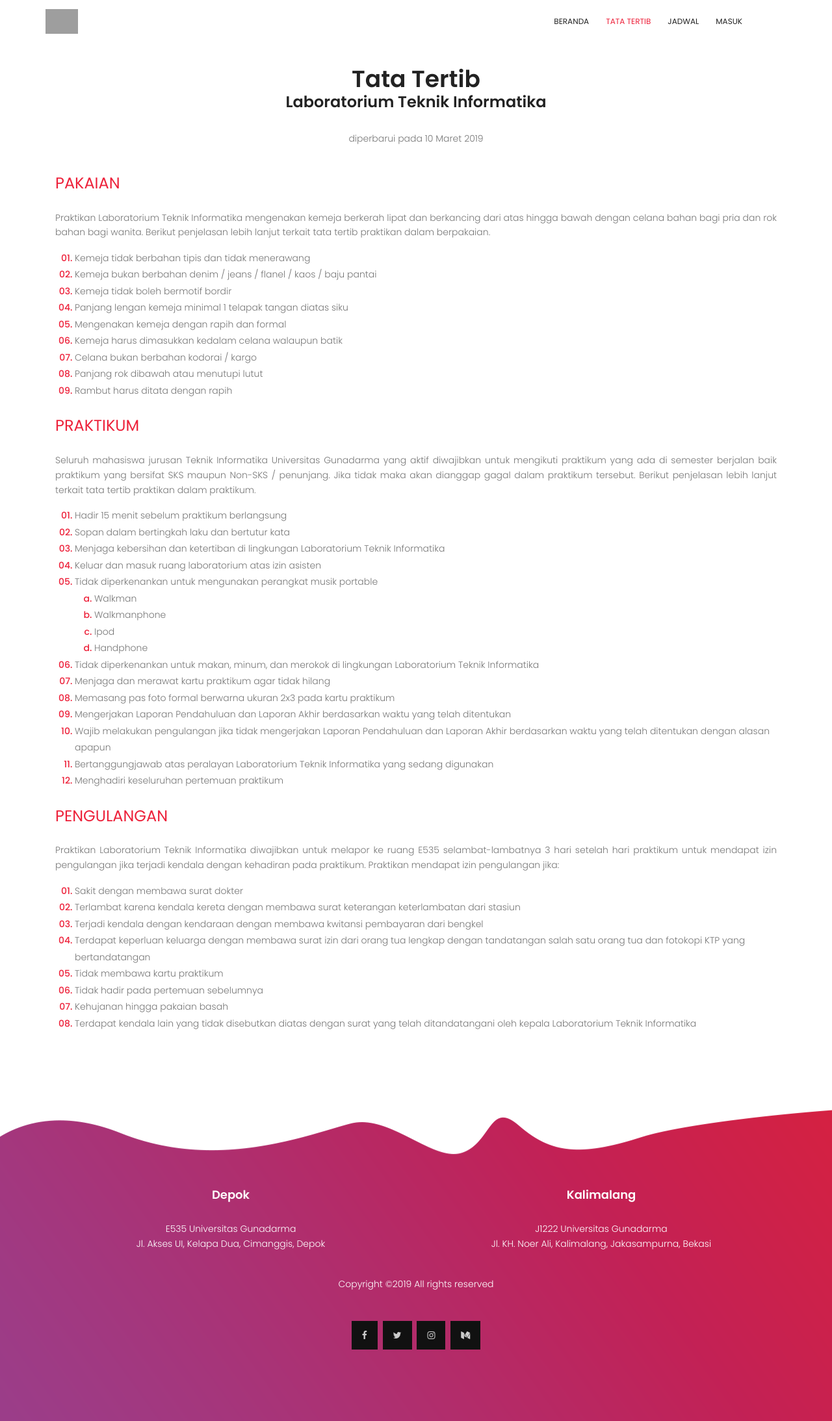
After one commit to irfanmusthaf/labti, a CodeIgniter app: page /labti/tatatertib in a window 1280 px wide. The commit adds this page. Shown: the whole page at 65% size. Run offline with CodeIgniter, Linux system fonts and the light colour scheme; some libraries are stand-ins or nearby versions; grey boxes are pictures that could not be loaded.

Commit message:
tinggal up ke ti.lab.gunadarma.ac.id

```diff
--- a/application/config/config.php
+++ b/application/config/config.php
@@ -35,7 +35,7 @@ $config['base_url'] = 'http://localhost/labti';
 | variable so that it is blank.
 |
 */
-$config['index_page'] = 'index.php';
+$config['index_page'] = '';
 
 /*
 |--------------------------------------------------------------------------
--- a/application/config/routes.php
+++ b/application/config/routes.php
@@ -52,3 +52,7 @@ defined('BASEPATH') OR exit('No direct script access allowed');
 $route['default_controller'] = 'welcome';
 $route['404_override'] = '';
 $route['translate_uri_dashes'] = FALSE;
+$route['index'] = 'welcome/index';
+$route['tatatertib'] = 'welcome/tatatertib';
+$route['jadwal'] = 'welcome/jadwal';
+$route['profil'] = 'welcome/profil';
--- a/application/controllers/Welcome.php
+++ b/application/controllers/Welcome.php
@@ -26,6 +26,29 @@ class Welcome extends CI_Controller {
 
 	public function index()
 	{
+		$this->load->view('include/header');
 		$this->load->view('index');
+		$this->load->view('include/footer');
+	}
+
+	public function tatatertib()
+	{
+		$this->load->view('include/header');
+		$this->load->view('tatatertib');
+		$this->load->view('include/footer');
+	}
+
+	public function jadwal()
+	{
+		$this->load->view('include/header');
+		$this->load->view('jadwal');
+		$this->load->view('include/footer');
+	}
+
+	public function profil()
+	{
+		$this->load->view('include/header');
+		$this->load->view('profil');
+		$this->load->view('include/footer');
 	}
 }
--- /dev/null
+++ b/application/views/include/footer.php
@@ -0,0 +1,62 @@
+<?php
+defined('BASEPATH') OR exit('No direct script access allowed');
+?>
+
+<!-- Start footer Area -->
+			<footer class="footer-area section-gap text-white" style="background-image: url('<?php echo base_url('asset/img/2.png'); ?>');">
+				<div class="container">
+					<div class="row">
+						<div class="single-feature col-lg-6 text-center">
+							<h4 class="text-white">Depok</h4>
+							<ul>
+								<li>E535 Universitas Gunadarma</li>
+								<li>Jl. Akses UI, Kelapa Dua, Cimanggis, Depok</li>
+								<!-- <li>halo@ti.lab.gunadarma.ac.id</li> -->
+							</ul>
+						</div>
+						<div class="single-feature col-lg-6 text-center">
+							<h4 class="text-white">Kalimalang</h4>
+							<ul>
+								<li>J1222 Universitas Gunadarma</li>
+								<li>Jl. KH. Noer Ali, Kalimalang, Jakasampurna, Bekasi</li>
+								<!-- <li>halo@ti.lab.gunadarma.ac.id</li> -->
+							</ul>
+						</div>
+					</div>
+				</div>
+				<div class="container">
+					<div class="footer-bottom text-center">
+            <p class="footer-text m-0">Copyright &copy;<script>document.write(new Date().getFullYear());</script> All rights reserved
+						<div class="footer-social">
+							<a href="#"><i class="fa fa-facebook"></i></a>
+							<a href="#"><i class="fa fa-twitter"></i></a>
+							<a href="http://instagram.com/labti.ug"><i class="fa fa-instagram"></i></a>
+							<a href="#"><i class="fa fa-medium"></i></a>
+						</div>
+					</div>
+				</div>
+			</footer>
+			<!-- End footer Area -->
+
+			<script src="https://cdnjs.cloudflare.com/ajax/libs/popper.js/1.12.9/umd/popper.min.js" integrity="sha384-ApNbgh9B+Y1QKtv3Rn7W3mgPxhU9K/ScQsAP7hUibX39j7fakFPskvXusvfa0b4Q" crossorigin="anonymous"></script>
+			<script type="text/javascript" src="https://maps.googleapis.com/maps/api/js?key=AIzaSyBhOdIF3Y9382fqJYt5I_sswSrEw5eihAA"></script>
+
+			<script src="<?php echo base_url('asset/js/vendor/jquery-2.2.4.min.js'); ?>"></script>
+			<script src="<?php echo base_url('asset/js/vendor/bootstrap.min.js'); ?>"></script>
+			<script src="<?php echo base_url('asset/js/easing.min.js'); ?>"></script>
+			<script src="<?php echo base_url('asset/js/hoverIntent.js'); ?>"></script>
+			<script src="<?php echo base_url('asset/js/superfish.min.js'); ?>"></script>
+			<script src="<?php echo base_url('asset/js/jquery.ajaxchimp.min.js'); ?>"></script>
+			<script src="<?php echo base_url('asset/js/jquery.magnific-popup.min.js'); ?>"></script>
+			<script src="<?php echo base_url('asset/js/owl.carousel.min.js'); ?>"></script>
+			<script src="<?php echo base_url('asset/js/jquery.sticky.js'); ?>"></script>
+			<script src="<?php echo base_url('asset/js/jquery.nice-select.min.js'); ?>"></script>
+			<script src="<?php echo base_url('asset/js/waypoints.min.js'); ?>"></script>
+			<script src="<?php echo base_url('asset/js/jquery.counterup.min.js'); ?>"></script>
+			<script src="<?php echo base_url('asset/js/parallax.min.js'); ?>"></script>
+			<script src="<?php echo base_url('asset/js/mail-script.js'); ?>"></script>
+			<script src="<?php echo base_url('asset/js/main.js'); ?>"></script>
+
+		</body>
+
+	</html>
--- a/application/views/include/header.php
+++ b/application/views/include/header.php
@@ -1,3 +1,33 @@
 <?php
 defined('BASEPATH') OR exit('No direct script access allowed');
 ?>
+
+		<head>
+			<!-- Mobile Specific Meta -->
+			<meta name="viewport" content="width=device-width, initial-scale=1, shrink-to-fit=no">
+			<!-- Favicon-->
+			<link rel="shortcut icon" href="<?php echo base_url('asset/img/logo-labti.png'); ?>">
+			<!-- Author Meta -->
+			<meta name="author" content="codepixer">
+			<!-- Meta Description -->
+			<meta name="description" content="">
+			<!-- Meta Keyword -->
+			<meta name="keywords" content="">
+			<!-- meta character set -->
+			<meta charset="UTF-8">
+			<!-- Site Title -->
+			<title>Labti Universitas Gunadarma</title>
+
+			<link href="https://fonts.googleapis.com/css?family=Poppins:100,200,400,300,500,600,700" rel="stylesheet">
+			<!--
+			CSS
+			============================================= -->
+			<link rel="stylesheet" href="<?php echo base_url('asset/css/linearicons.css'); ?>">
+			<link rel="stylesheet" href="<?php echo base_url('asset/css/font-awesome.min.css'); ?>">
+			<link rel="stylesheet" href="<?php echo base_url('asset/css/bootstrap.css'); ?>">
+			<link rel="stylesheet" href="<?php echo base_url('asset/css/magnific-popup.css'); ?>">
+			<link rel="stylesheet" href="<?php echo base_url('asset/css/nice-select.css'); ?>">
+			<link rel="stylesheet" href="<?php echo base_url('asset/css/animate.min.css'); ?>">
+			<link rel="stylesheet" href="<?php echo base_url('asset/css/owl.carousel.css'); ?>">
+			<link rel="stylesheet" href="<?php echo base_url('asset/css/main.css'); ?>">
+		</head>
--- /dev/null
+++ b/application/views/tatatertib.php
@@ -0,0 +1,106 @@
+<?php
+defined('BASEPATH') OR exit('No direct script access allowed');
+?>
+
+	<!DOCTYPE html>
+	<html lang="zxx" class="no-js">
+
+		<body>
+			<header id="header" id="home">
+		    <div class="container">
+		    	<div class="row align-items-center justify-content-between d-flex">
+				    <div id="logo">
+				      <a href="<?php echo site_url();?>"><img src="<?php echo base_url('asset/img/logo-labti.png'); ?>" width="50px"/></a>
+				    </div>
+			      <nav id="nav-menu-container">
+			        <ul class="nav-menu align-items-center justify-content-between d-flex">
+			          <li><a href="<?php echo site_url();?>">Beranda</a></li>
+				        <!-- <li class="menu-has-children"><a href="#">Praktikum</a>
+				          <ul>
+				         		<li><a href="">Tata Tertib</a></li>
+				 	          <li><a href="#">Jadwal</a></li>
+					          <li><a href="#">Modul</a></li>
+				          	<li><a href="#">Pelayanan</a></li>
+				          </ul>
+				        </li> -->
+<!-- 				    		<li><a href="#">Berita</a></li> -->
+				        <li class="menu-active"><a href="<?php echo site_url('tatatertib');?>">Tata Tertib</a></li>
+				        <li><a href="<?php echo site_url('jadwal');?>">Jadwal</a></li>
+				        <li><a href="#">Masuk</a></li>
+			        </ul>
+			      </nav><!-- #nav-menu-container -->
+		    	</div>
+		    </div>
+			</header><!-- #header -->
+
+			<!-- Start Content Area -->
+			<section class="sample-text-area">
+				<div class="container">
+					<div class="text-center">
+						<h1>Tata Tertib</h1>
+						<h3 class="text-heading">Laboratorium Teknik Informatika</h3>
+						<p class="section-title">diperbarui pada 10 Maret 2019</p>
+					</div>
+					<div class="">
+						<p class="text-heading text-uppercase"><b>Pakaian</b></p>
+						<p class="sample-text text-justify">
+							Praktikan Laboratorium Teknik Informatika mengenakan kemeja berkerah lipat dan berkancing dari atas hingga bawah dengan celana bahan bagi pria dan rok bahan bagi wanita. Berikut penjelasan lebih lanjut terkait tata tertib praktikan dalam berpakaian.
+						</p>
+						<ol class="ordered-list section-title">
+							<li><span>Kemeja tidak berbahan tipis dan tidak menerawang</span></li>
+							<li><span>Kemeja bukan berbahan denim / jeans / flanel / kaos / baju pantai</span></li>
+							<li><span>Kemeja tidak boleh bermotif bordir</span></li>
+							<li><span>Panjang lengan kemeja minimal 1 telapak tangan diatas siku</span></li>
+							<li><span>Mengenakan kemeja dengan rapih dan formal</span></li>
+							<li><span>Kemeja harus dimasukkan kedalam celana walaupun batik</span></li>
+							<li><span>Celana bukan berbahan kodorai / kargo</span></li>
+							<li><span>Panjang rok dibawah atau menutupi lutut</span></li>
+							<li><span>Rambut harus ditata dengan rapih</span></li>
+						</ol>
+					</div>
+					<div class="">
+						<p class="text-heading text-uppercase"><b>Praktikum</b></p>
+						<p class="sample-text text-justify">
+							Seluruh mahasiswa jurusan Teknik Informatika Universitas Gunadarma yang aktif diwajibkan untuk mengikuti praktikum yang ada di semester berjalan baik praktikum yang bersifat SKS maupun Non-SKS / penunjang. Jika tidak maka akan dianggap gagal dalam praktikum tersebut. Berikut penjelasan lebih lanjut terkait tata tertib praktikan dalam praktikum.
+						</p>
+						<ol class="ordered-list section-title">
+							<li><span>Hadir 15 menit sebelum praktikum berlangsung</span></li>
+							<li><span>Sopan dalam bertingkah laku dan bertutur kata</span></li>
+							<li><span>Menjaga kebersihan dan ketertiban di lingkungan Laboratorium Teknik Informatika</span></li>
+							<li><span>Keluar dan masuk ruang laboratorium atas izin asisten</span></li>
+							<li><span>Tidak diperkenankan untuk mengunakan perangkat musik portable</span>
+								<ol class="ordered-list-alpha">
+									<li><span>Walkman</span></li>
+									<li><span>Walkmanphone</span></li>
+									<li><span>Ipod</span></li>
+									<li><span>Handphone</span></li>
+								</ol>
+							</li>
+							<li><span>Tidak diperkenankan untuk makan, minum, dan merokok di lingkungan Laboratorium Teknik Informatika</span></li>
+							<li><span>Menjaga dan merawat kartu praktikum agar tidak hilang</span></li>
+							<li><span>Memasang pas foto formal berwarna ukuran 2x3 pada kartu praktikum</span></li>
+							<li><span>Mengerjakan Laporan Pendahuluan dan Laporan Akhir berdasarkan waktu yang telah ditentukan</span></li>
+							<li><span>Wajib melakukan pengulangan jika tidak mengerjakan Laporan Pendahuluan dan Laporan Akhir berdasarkan waktu yang telah ditentukan dengan alasan apapun</span></li>
+							<li><span>Bertanggungjawab atas peralayan Laboratorium Teknik Informatika yang sedang digunakan</span></li>
+							<li><span>Menghadiri keseluruhan pertemuan praktikum</span></li>
+						</ol>
+					</div>
+					<div class="">
+						<p class="text-heading text-uppercase"><b>Pengulangan</b></p>
+						<p class="sample-text text-justify">
+							Praktikan Laboratorium Teknik Informatika diwajibkan untuk melapor ke ruang E535 selambat-lambatnya 3 hari setelah hari praktikum untuk mendapat izin pengulangan jika terjadi kendala dengan kehadiran pada praktikum. Praktikan mendapat izin pengulangan jika:
+						</p>
+						<ol class="ordered-list section-title">
+							<li><span>Sakit dengan membawa surat dokter</span></li>
+							<li><span>Terlambat karena kendala kereta dengan membawa surat keterangan keterlambatan dari stasiun</span></li>
+							<li><span>Terjadi kendala dengan kendaraan dengan membawa kwitansi pembayaran dari bengkel</span></li>
+							<li><span>Terdapat keperluan keluarga dengan membawa surat izin dari orang tua lengkap dengan tandatangan salah satu orang tua dan fotokopi KTP yang bertandatangan</span></li>
+							<li><span>Tidak membawa kartu praktikum</span></li>
+							<li><span>Tidak hadir pada pertemuan sebelumnya</span></li>
+							<li><span>Kehujanan hingga pakaian basah</span></li>
+							<li><span>Terdapat kendala lain yang tidak disebutkan diatas dengan surat yang telah ditandatangani oleh kepala Laboratorium Teknik Informatika</span></li>
+						</ol>
+					</div>
+				</div>
+			</section>
+			<!-- End Content Area -->
```
Also changed, not shown: application/views/index.php (+13 -98 lines), application/views/jadwal.php (added, +54 -0 lines), application/views/profil.php (added, +49 -0 lines), .htaccess (added), asset/img/t3.jpg (deleted), asset/img/t4.jpg (deleted).
